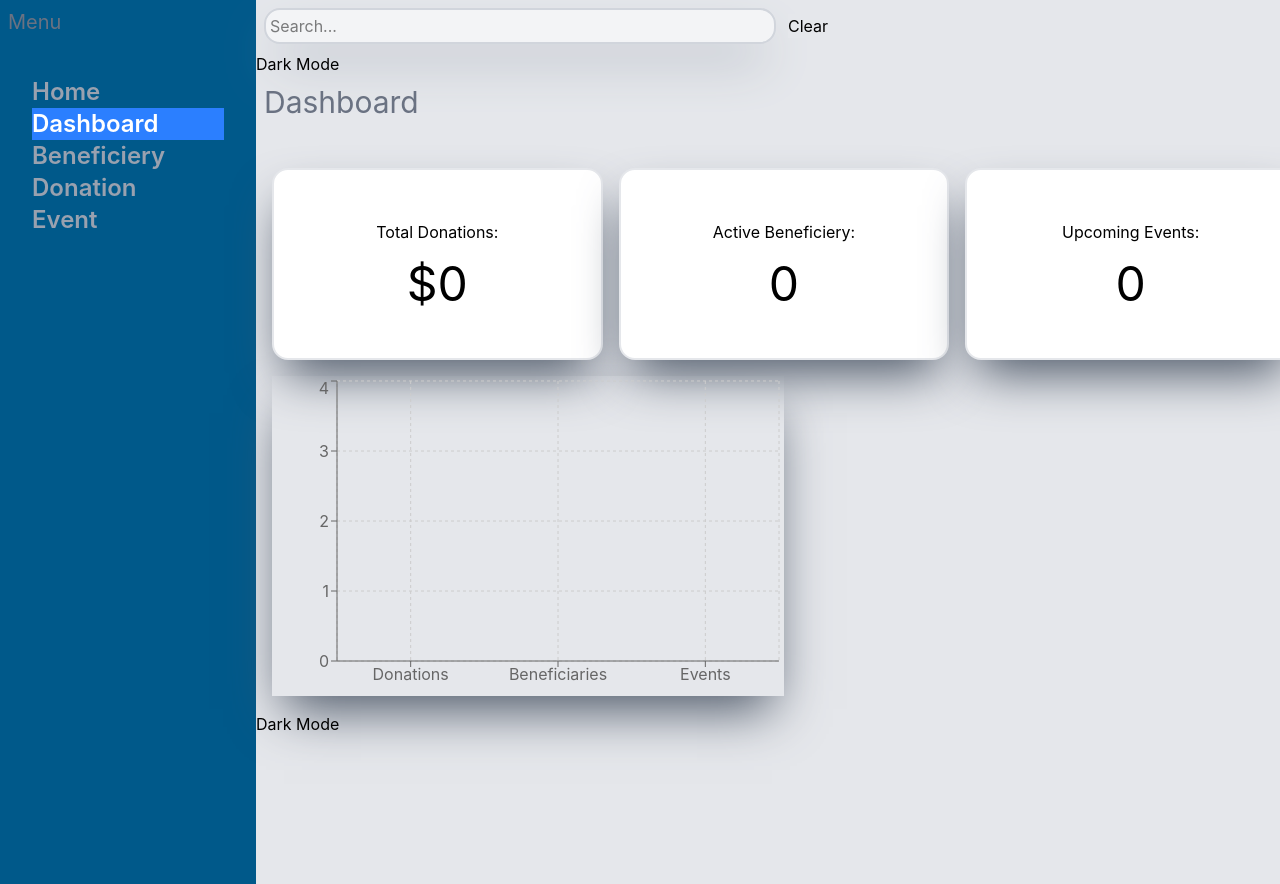
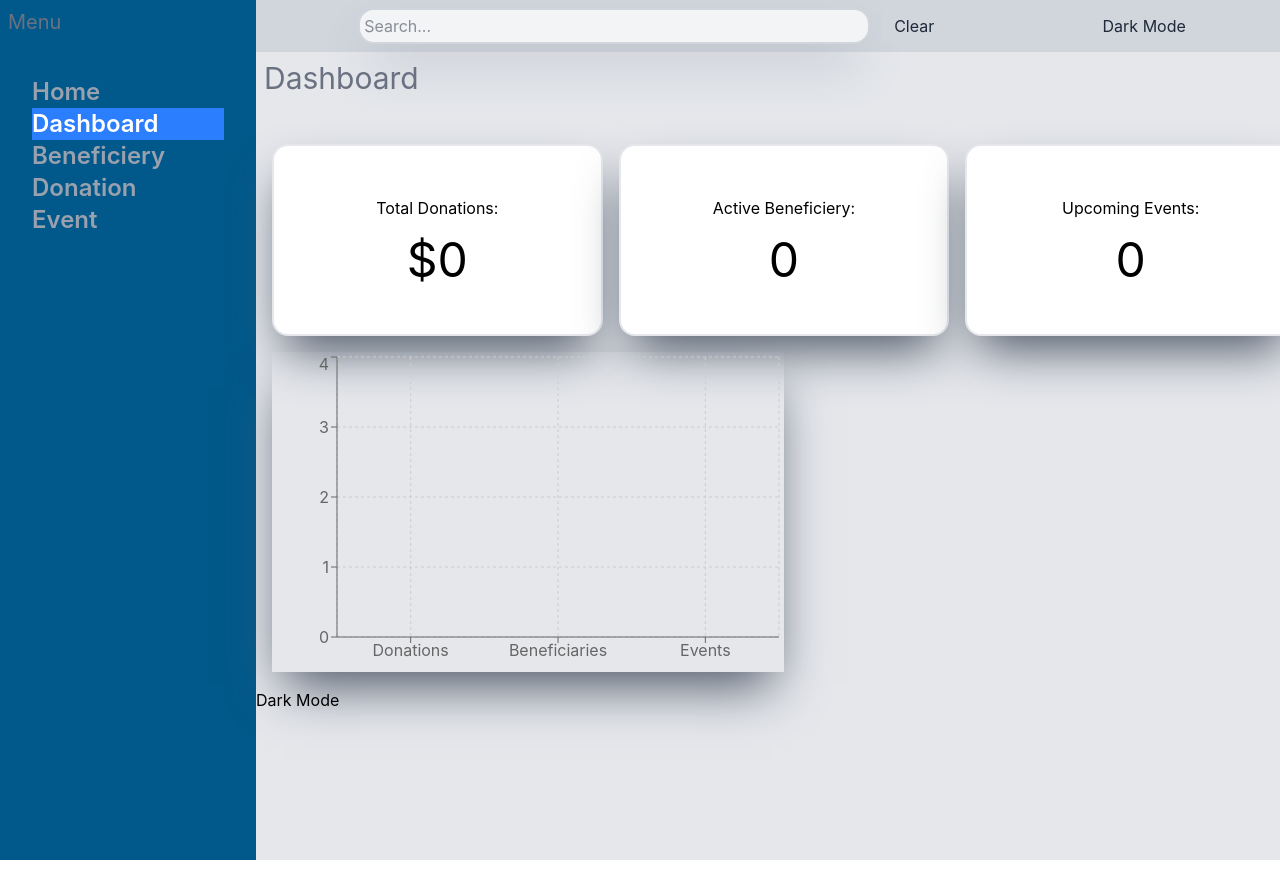
Before and after one commit to hareem09/trustsphere-frontend, a React (Vite) app: page /dashboard in a window 1280 px wide. After the commit the page ends 860 px from the top, so only its background shows below. Built offline with nearby package versions, Linux system fonts and the light colour scheme.

Commit message:
updated
Updated NavBar component to support dark mode and improved search functionality.

```diff
--- a/src/components/NavBar.jsx
+++ b/src/components/NavBar.jsx
@@ -1,10 +1,10 @@
-import { use, useEffect, useState } from "react";
+import { useEffect, useState } from "react";
 
 function NavBar() {
   const [storedDonation, setStoredDonation] = useState([]);
   const [storedBeneficiery, setStoredBeneficiery] = useState([]);
   const [storedEvent, setStoredEvent] = useState([]);
-  const [mode, setMode] = useState("light");
+  const [mode, setMode] = useState(false);
   const [searchText, setSearchText] = useState("");
 
   const [filteredData, setFilteredData] = useState({
@@ -69,53 +69,48 @@ function NavBar() {
     });
   };
 
-  const toggleMode = () => {
-    setMode(mode === "light" ? "dark " : "light");
-  };
+ useEffect(() => {
+      if (mode) {
+        document.documentElement.classList.add('dark')
+      } else {
+        document.documentElement.classList.remove('dark')
+      }
+    }, [mode])
+
+  const toggleMode = () =>{
+    setMode(!mode)
+  }
   return (
     <>
       <nav
-        className="w-full  flex justify-around items-center px-4 "
-        className={
-          mode === "light"
-            ? "bg-gray-200 text-black"
-            : "bg-gray-800 text-gray-200 "
-        }
-      >
+        className="w-full  flex justify-around items-center px-4 text-gray-800 bg-gray-300 dark:text-white dark:bg-gray-800 " >
         <div className="flex items-center gap-1">
           <input
             type="search"
             name="search"
             id="search"
             placeholder="Search..."
-            className="w-lg p-1 rounded-2xl border-2 border-gray-300 bg-gray-100 shadow-2xl m-2 shadow-gray-400 outline-0"
+            className="md:w-lg p-1 rounded-2xl border-2 border-gray-300 bg-gray-100 shadow-2xl m-2 shadow-gray-400 outline-0"
             onChange={handleSearch}
             value={searchText}
           />
           <button
             onClick={clearSearch}
-            className="px-3 py-1 bg-gray-200 rounded"
-            className={
-              mode === "light"
-                ? "bg-gray-200 text-black"
-                : "bg-gray-800 text-gray-200 "
-            }
+            className="px-3 py-1 rounded  text-gray-800 bg-gray-300 dark:text-white dark:bg-gray-800 "
           >
             Clear
           </button>
         </div>
         <button onClick={toggleMode}>
-          {mode === "light" ? "Dark Mode" : "Light Mode"}
+          {mode ? "Light Mode" : "Dark Mode"}
         </button>
       </nav>
       <main
-        className="flex justify-center gap-4"
-        className={
-          mode === "light" ? "bg-gray-200 text-black" : "bg-black text-white"
-        }
+        className="w-full flex justify-center gap-4
+         text-gray-800 bg-gray-300 dark:text-white dark:bg-gray-800 "
       >
         {searchText ? (
-          <div className="w-1/2  p-4 text-center border-2 border-gray-300 bg-gray-200 shadow-2xl shadow-gray-400 rounded-2xl">
+          <div className="md:w-1/2 w-2/3  p-4 text-center border-2 border-gray-300 bg-gray-200 shadow-2xl shadow-gray-400 rounded-2xl">
             {filteredData.donations.length > 0 &&
               filteredData.donations.map((donation) => (
                 <p key={donation.id}>
```
